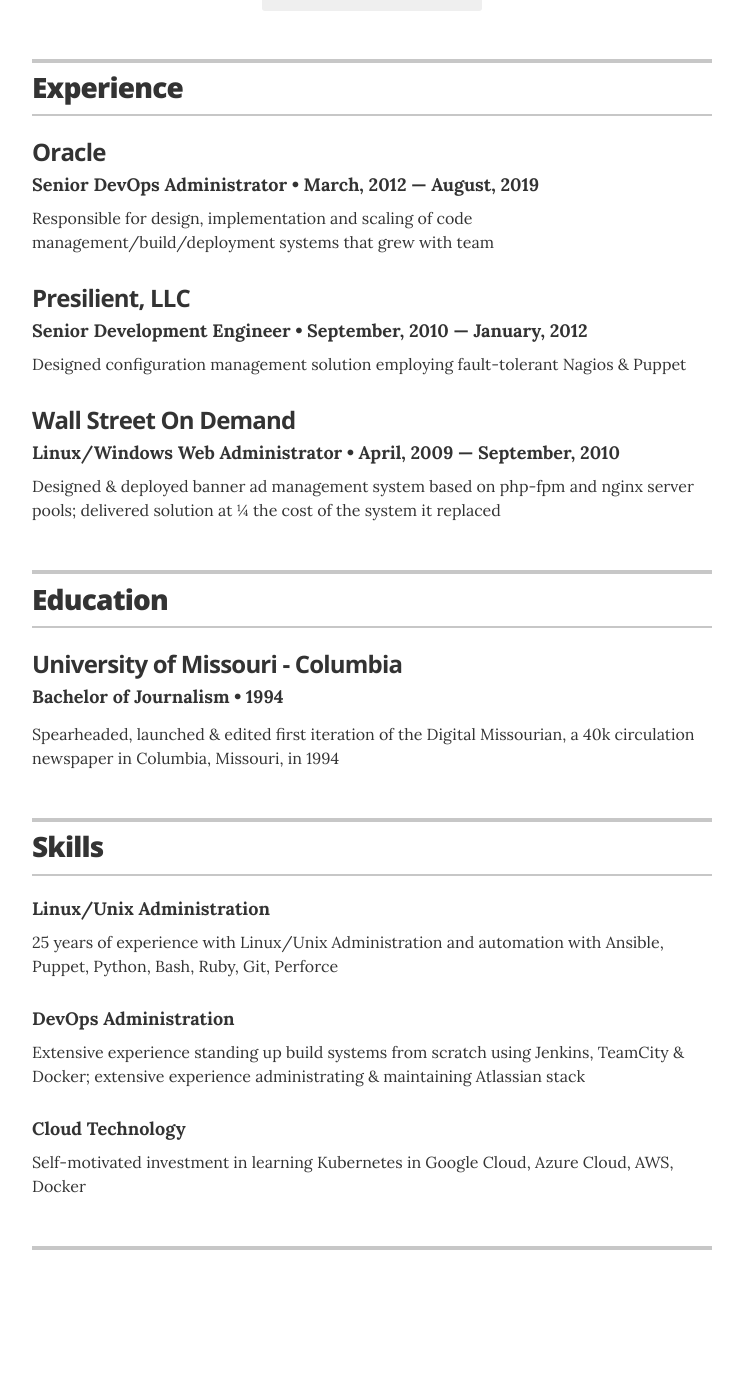
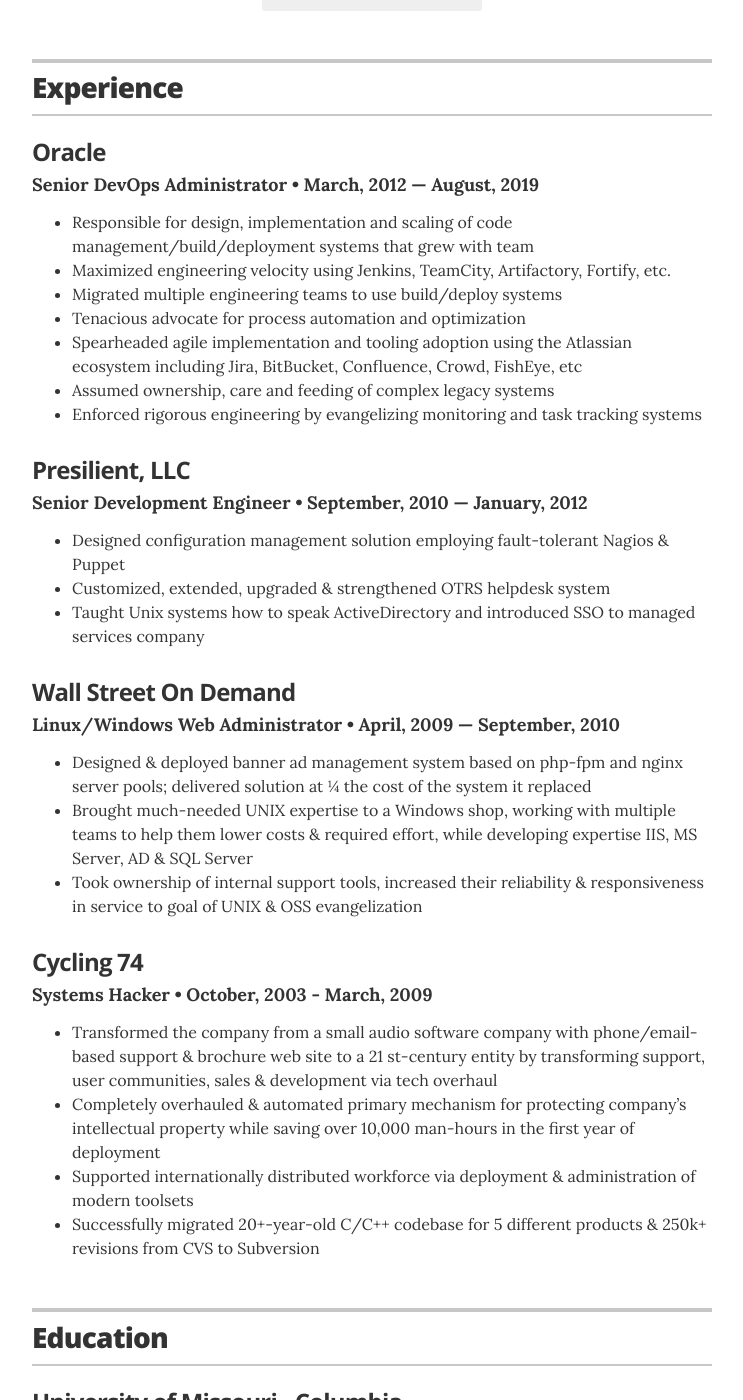
Before and after one commit to wallacewinfrey/wallacewinfrey.github.io, a Jekyll site: the page built from index.html, in a window 1280 px wide and 1400 px high, scrolled down 394 px. Shown: the whole window, without its empty margins (268-1011 px from the left). Built offline with Jekyll 4.4.1, drawn with Linux system fonts in a browser that asks for light colours; before the commit the page ends 1716 px from its top, so only the background shows below that.

Commit message:
fleshed out experience section

```diff
--- a/_data/experience.yml
+++ b/_data/experience.yml
@@ -3,16 +3,22 @@
 - company: Oracle
   position: Senior DevOps Administrator
   duration: March, 2012 &mdash; August, 2019
-  summary: Responsible for design, implementation and scaling of code management/build/deployment systems that grew with team
+  summary: <ul> <li>Responsible for design, implementation and scaling of code management/build/deployment systems that grew with team <li> Maximized engineering velocity using Jenkins, TeamCity, Artifactory, Fortify, etc. <li> Migrated multiple engineering teams to use build/deploy systems <li> Tenacious advocate for process automation and optimization <li>Spearheaded agile implementation and tooling adoption using the Atlassian ecosystem including Jira, BitBucket, Confluence, Crowd, FishEye, etc <li>Assumed ownership, care and feeding of complex legacy systems <li>Enforced rigorous engineering by evangelizing monitoring and task tracking systems </ul>
 
 # Senior Development Engineer
 - company: Presilient, LLC
   position: Senior Development Engineer
   duration: September, 2010 &mdash; January, 2012
-  summary: Designed configuration management solution employing fault-tolerant Nagios & Puppet
+  summary: <ul> <li> Designed configuration management solution employing fault-tolerant Nagios & Puppet <li> Customized, extended, upgraded & strengthened OTRS helpdesk system <li> Taught Unix systems how to speak ActiveDirectory and introduced SSO to managed services company </ul>
 
 # Linux/Windows Web Administrator
 - company: Wall Street On Demand
   position: Linux/Windows Web Administrator
   duration: April, 2009 &mdash; September, 2010
-  summary: Designed & deployed banner ad management system based on php-fpm and nginx server pools; delivered solution at ¼ the cost of the system it replaced
+  summary: <ul> <li> Designed & deployed banner ad management system based on php-fpm and nginx server pools; delivered solution at ¼ the cost of the system it replaced <li> Brought much-needed UNIX expertise to a Windows shop, working with multiple teams to help them lower costs & required effort, while developing expertise IIS, MS Server, AD & SQL Server <li> Took ownership of internal support tools, increased their reliability & responsiveness in service to goal of UNIX & OSS evangelization </ul>
+
+# Systems Administrator
+- company: Cycling 74
+  position: Systems Hacker
+  duration: October, 2003 - March, 2009
+  summary: <ul> <li>Transformed the company from a small audio software company with phone/email-based support & brochure web site to a 21 st-century entity by transforming support, user communities, sales & development via tech overhaul <li> Completely overhauled & automated primary mechanism for protecting company’s intellectual property while saving over 10,000 man-hours in the first year of deployment <li>Supported internationally distributed workforce via deployment & administration of modern toolsets <li> Successfully migrated 20+-year-old C/C++ codebase for 5 different products & 250k+ revisions from CVS to Subversion </ul>
```
